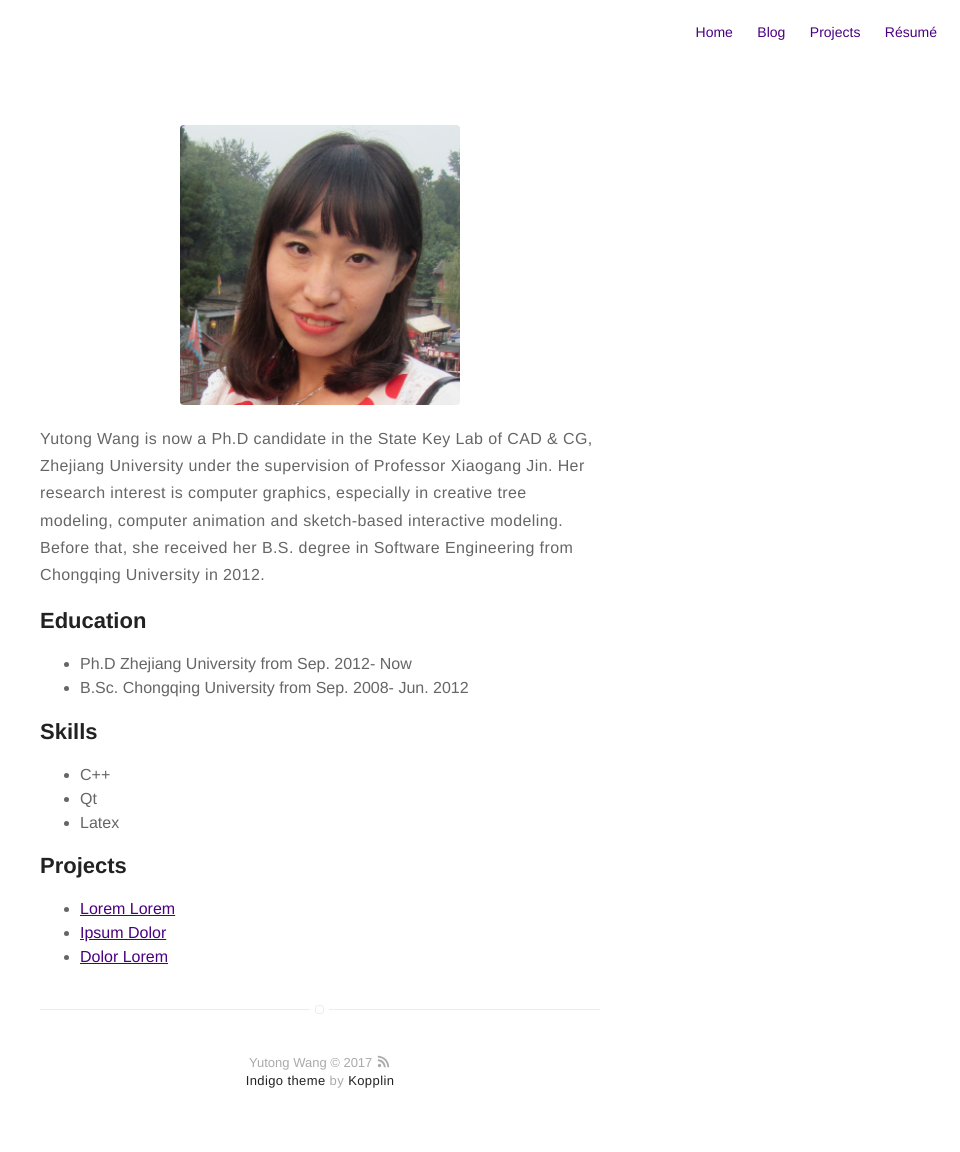
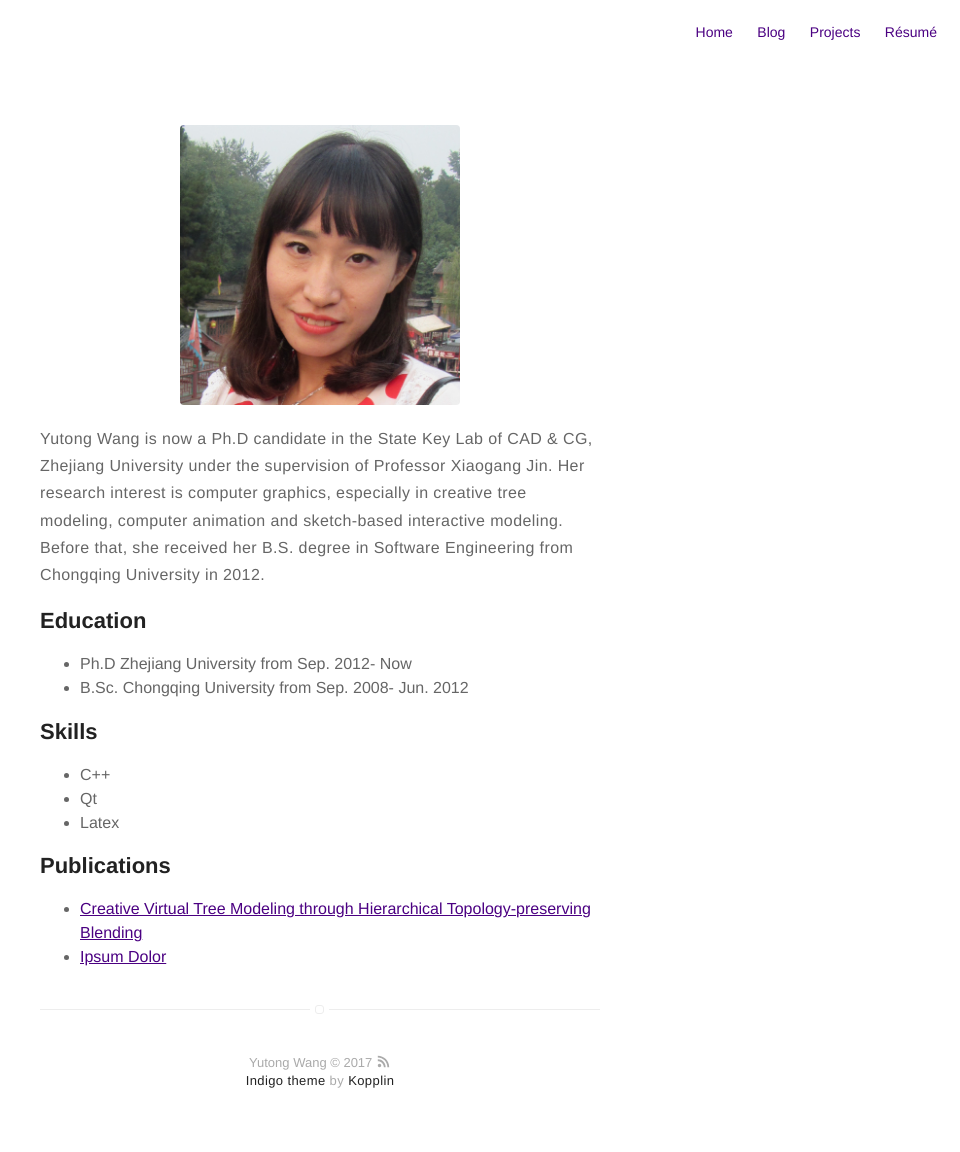
Before and after one commit to catherineytw/YutongWang, a Jekyll site: the page built from about.md, in a window 1280 px wide. Shown: the whole page, without its empty margins (320-1280 px from the left). Built offline with Jekyll 4.4.1, drawn with Linux system fonts in a browser that asks for light colours.

Commit message:
Add Publications

```diff
--- a/about.md
+++ b/about.md
@@ -22,10 +22,11 @@ layout: page
 </ul>
 
 
-<h2>Projects</h2>
+<h2>Publications</h2>
 
 <ul>
-	<li><a href="https://github.com/">Lorem Lorem</a></li>
+	<li><a href="https://www.researchgate.net/publication/311478440_Creative_Virtual_Tree_Modeling_through_Hierarchical_Topology-preserving_Blending?ev=prf_high">Creative Virtual Tree Modeling through Hierarchical Topology-preserving Blending</a></li>
+
+
 	<li><a href="https://github.com/">Ipsum Dolor</a></li>
-	<li><a href="https://github.com/">Dolor Lorem</a></li>
 </ul>
```
